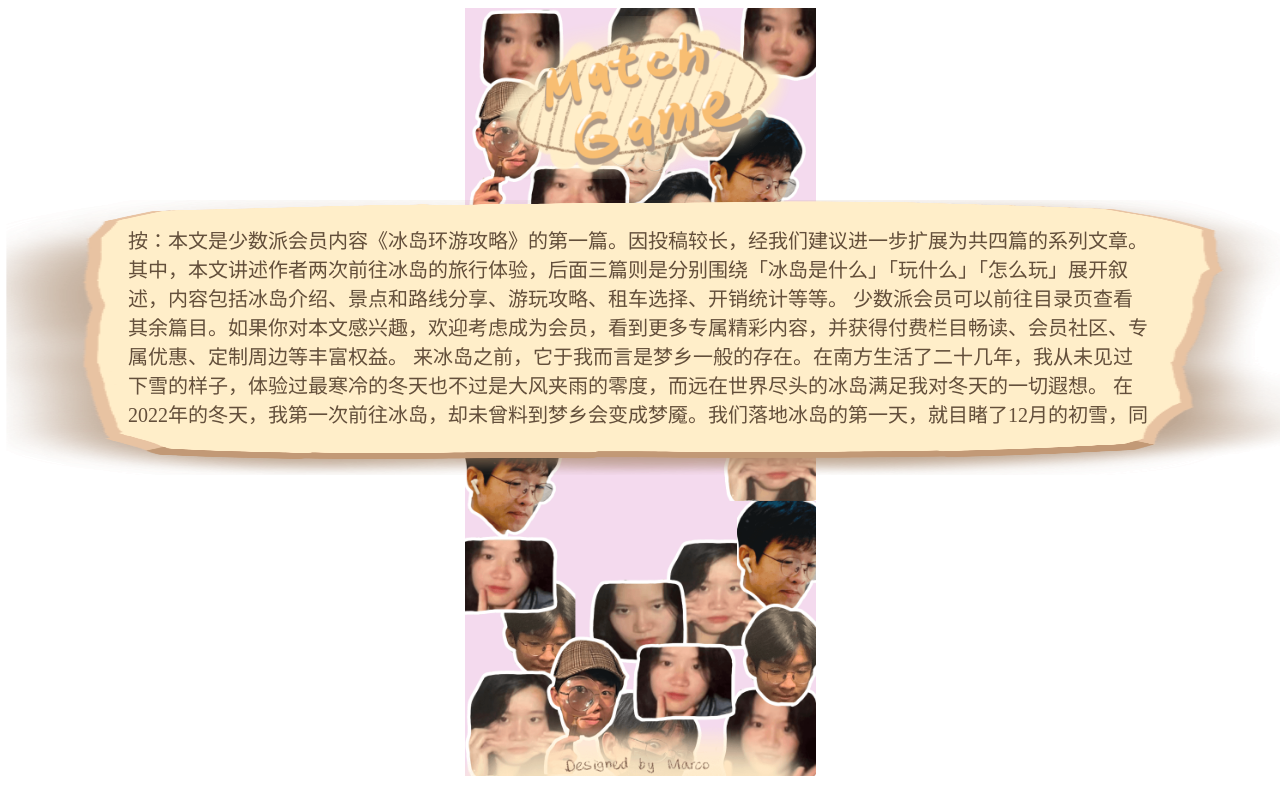
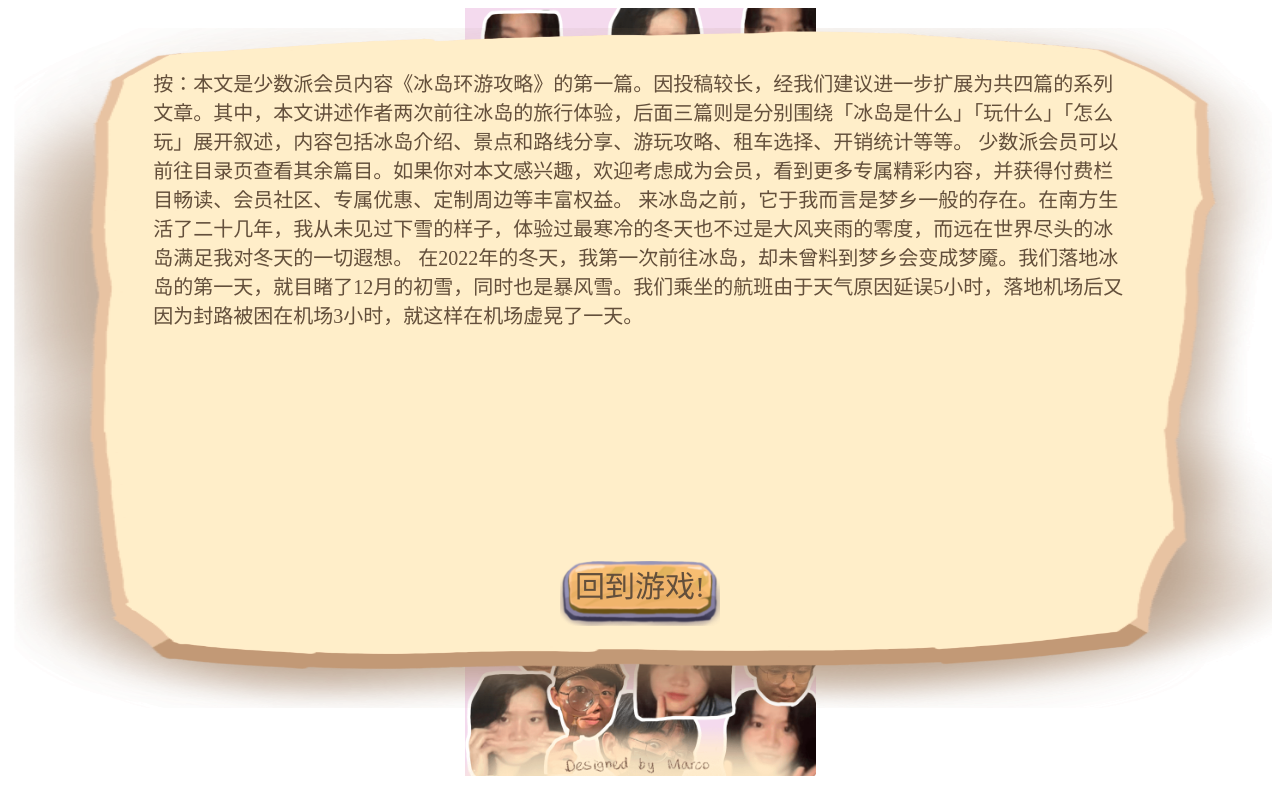
Before and after one commit to Marcowky/Vue-MatchGame, a Vue app: page /secret in a window 1280 px wide. Built offline with nearby package versions, Linux system fonts and the light colour scheme; a web font is replaced by a local one.

Commit message:
实现 secret页面排版

```diff
--- a/src/App.vue
+++ b/src/App.vue
@@ -1,6 +1,6 @@
 <template>
   <div class="center-box main-box">
-    <div class="tltle" />
+    <div class="tltle" v-if="showTitle"/>
     <div class="context-box">
       <router-view />
     </div>
@@ -8,7 +8,21 @@
 </template>
 
 <script setup>
+import { ref } from 'vue'
+import { router } from './routes/router'// 导入路由
 
+const showTitle = ref(router.currentRoute.value.path != "/secret");
+
+router.beforeEach((to, from) => {
+    if(to !=from) {
+      window.scrollTo(0, 0);
+    }
+    if (to.path.startsWith('/secret')) {
+        showTitle.value = false;
+    } else {
+        showTitle.value = true;
+    }
+})
 </script>
 
 <style scoped>
@@ -21,8 +35,8 @@
 }
 
 .context-box {
-  position: absolute;
-  top: 25%;
+  position: relative;
+  top: 20px;
   width: 100%;
   background-image: url("./assets/images/context.png");
   background-size: 100% 100%;
@@ -30,8 +44,8 @@
 }
 
 .tltle {
-  position: absolute;
-  top: 2%;
+  position: relative;
+  top: 15px;
   width: 300px;
   height: 163px;
   background-image: url("./assets/images/title.png");
--- a/src/assets/css/style.css
+++ b/src/assets/css/style.css
@@ -6,9 +6,9 @@
 }
 
 .info-box {
-    height: 50%;
+    /* height: 210px; */
     justify-content: flex-end;
-    padding-top: 10px;
+    padding-top: 20px;
 }
 
 .func-box {
--- a/src/views/FinishGame.vue
+++ b/src/views/FinishGame.vue
@@ -35,7 +35,7 @@ const goToSecret = () => {
 <style scoped>
 .secret-button {
     position: absolute;
-    top: -133px;
+    top: -100px;
     right: 20px;
 }
 </style>
--- a/src/views/Secret.vue
+++ b/src/views/Secret.vue
@@ -9,14 +9,14 @@
 
             在2022年的冬天，我第一次前往冰岛，却未曾料到梦乡会变成梦魇。我们落地冰岛的第一天，就目睹了12月的初雪，同时也是暴风雪。我们乘坐的航班由于天气原因延误5小时，落地机场后又因为封路被困在机场3小时，就这样在机场虚晃了一天。
         </el-text>
+        <el-button class="big-button" @click=goToInit style="margin-bottom: 80px; margin-top: 10px;">
+            <el-text class="big-button-text middle-text"> 回到游戏! </el-text>
+        </el-button>
     </div>
 </template>
 
 <script setup>
-import { ref } from 'vue'
 import { router } from '../routes/router'// 导入路由
-
-const page = ref(router.currentRoute.value.query.page)
 
 const goToInit = () => {
     router.push({
@@ -27,12 +27,9 @@ const goToInit = () => {
 
 <style scoped>
 .secret-text {
-    width: 80%;
-    margin-top: 25px;
-    margin-bottom: 50px;
-    height: 200px;
-    /* Set the desired height */
+    width: 77%;
+    margin-top: 40px;
+    height: 60vh;
     overflow: auto;
-    /* Add scrollbars when content overflows */
 }
 </style>
```
